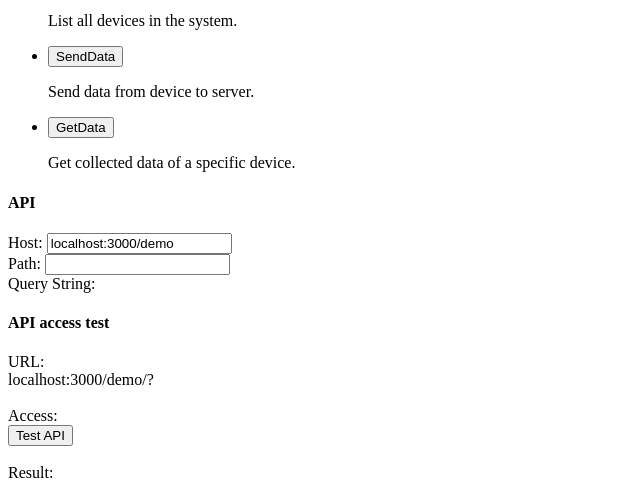
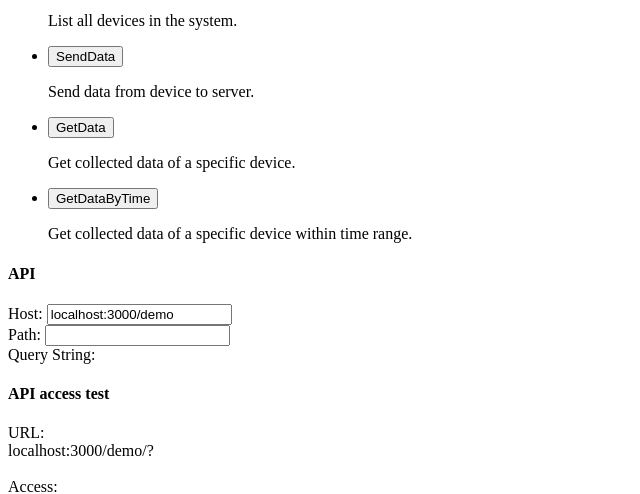
Before and after one commit to younger50/Wu-Monitoring-API, a Node server app: page /demo/ in a window 1280 px wide. Shown: the part 268-762 px from the top of the page, without its empty margins (0-640 px from the left). Run offline with Node 20, Linux system fonts and the light colour scheme; some libraries are stand-ins or nearby versions.

Commit message:
add querry sensor data by time range
time format is fixed to javascript Time object in string
there is time zone issue when using mongodb condition querry
suggested all IO use GMT time zone

```diff
--- a/nodejs_api/routes/demo.js
+++ b/nodejs_api/routes/demo.js
@@ -66,7 +66,7 @@ router.get('/', function (req, res, next) {
 router.post('/create_device', function (req, res, next) {
 	console.log(req.body);
 	dbinsert( 'device', req.body, function (data) {
-		res.send("STATUS "+JSON.stringify(req.body));
+		res.send("STATUS "+JSON.stringify(data));
 	});
 });
 
@@ -80,7 +80,7 @@ router.post('/delete_device', function (req, res, next) {
 	});
 	// delete device info
 	dbdelete( 'device', req.body, function (data) {
-		res.send("STATUS "+JSON.stringify(req.body));
+		res.send("STATUS "+JSON.stringify(data));
 	});
 });
 
@@ -95,8 +95,14 @@ router.get('/get_all_device', function (req, res, next) {
 /* POST SendData */
 router.post('/send_data', function (req, res, next) {
 	console.log(req.body);
-	dbinsert( 'data', req.body, function (data) {
-		res.send("STATUS "+JSON.stringify(req.body));
+	dbinsert( 'data',
+		{
+			"WuID":req.body.WuID,
+			"Time":new Date(new Date(req.body.Time).toUTCString()),
+			//.toISOString()
+			"Data":req.body.Data
+		}, function (data) {
+		res.send("STATUS "+JSON.stringify(data));
 	});
 });
 
@@ -109,4 +115,22 @@ router.get('/get_data', function (req, res, next) {
 	});
 });
 
+/* GET GetDeviceData */
+router.get('/get_data_by_time', function (req, res, next) {
+	console.log(req.query);
+	dbfind( 'data',
+		{
+			"WuID":req.query.WuID,
+			"Time":
+			{
+				$gte:new Date(new Date(req.query.TStart).toUTCString()),
+				$lte:new Date(new Date(req.query.TEnd).toUTCString())
+			}
+		}, function (data) {
+		res.setHeader('Content-Type', 'application/json');
+		res.send(data);
+	});
+});
+
+
 module.exports = router;
--- a/nodejs_api/views/test_page.ejs
+++ b/nodejs_api/views/test_page.ejs
@@ -52,7 +52,7 @@
 				],
 				"body":{
 					"WuID":"5566",
-  					"Time":"2016/1/1 11:11",
+  					"Time":new Date().toUTCString(),
 					"Data":"1"
 				},
 				"help":"Send data from device to server."
@@ -66,6 +66,18 @@
 					{"q":"WuID","v":"5566"}
 				],
 				"help":"Get collected data of a specific device."
+			},
+			{
+				"title":"GetDataByTime",
+				"path":"get_data_by_time",
+				"type":"GET",
+				"query":[
+					{"q":"apikey","v":"0123457"},
+					{"q":"WuID","v":"5566"},
+					{"q":"TStart","v":new Date().toUTCString()},
+					{"q":"TEnd","v":new Date().toUTCString()}
+				],
+				"help":"Get collected data of a specific device within time range."
 			}
 		];
 		//default query status
```
